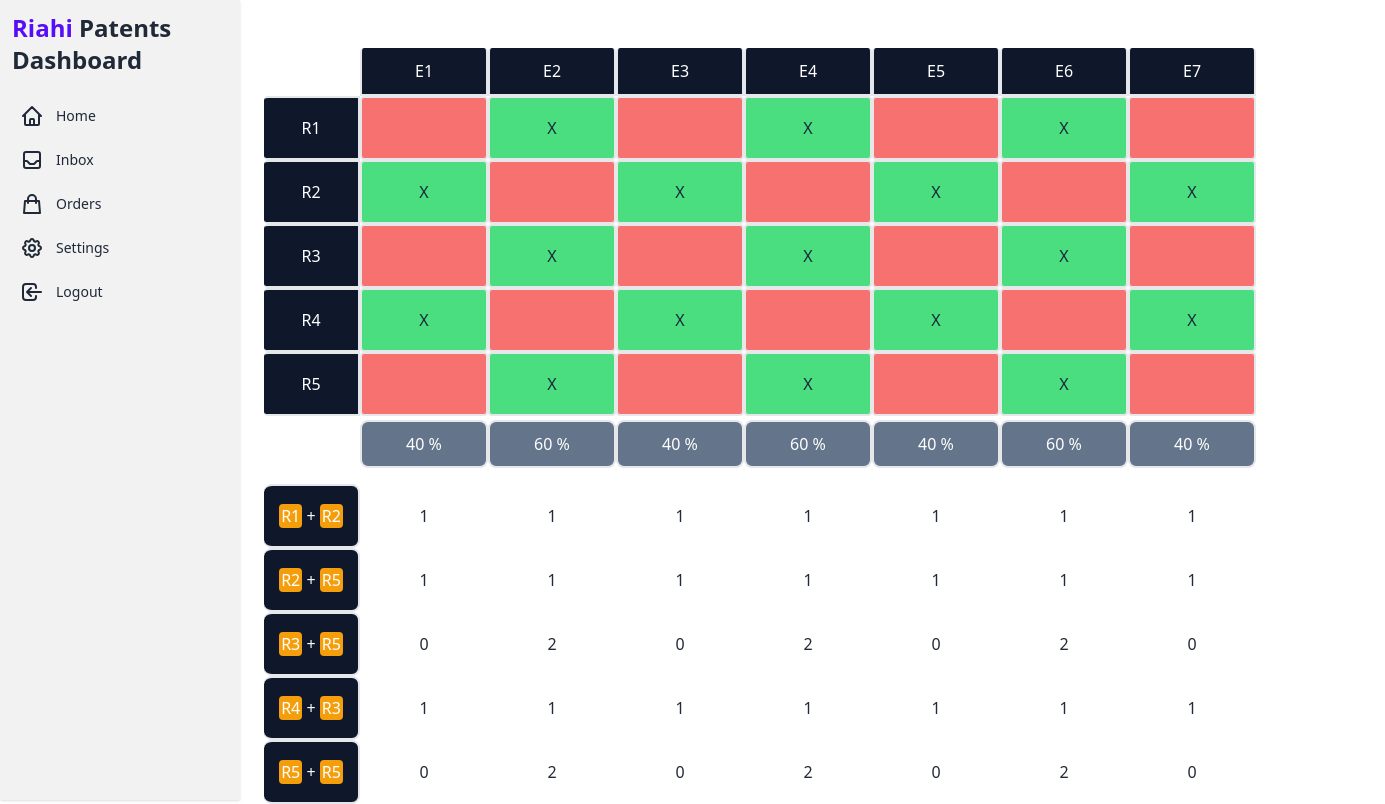
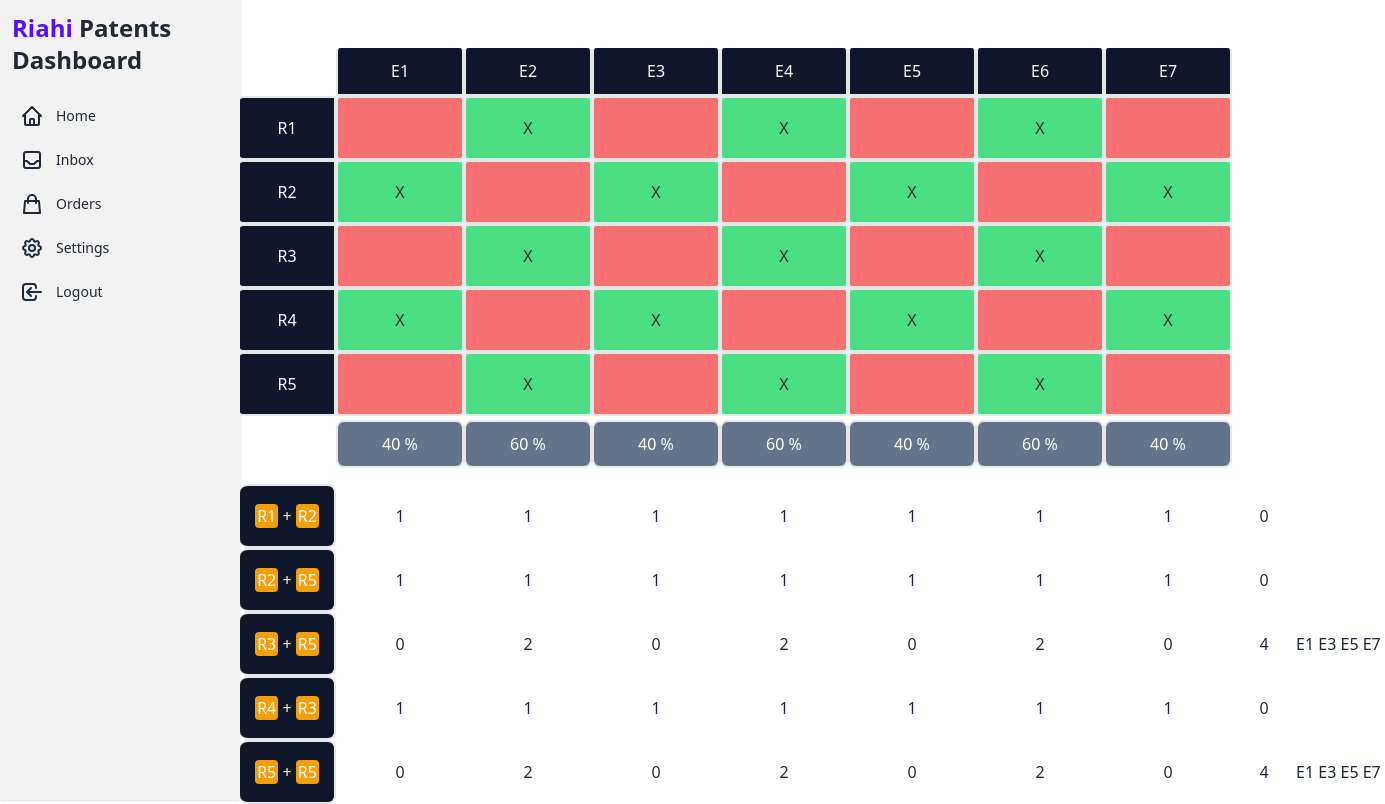
Before and after one commit to ssjkhan/rp-dashboard-tha, a React app: page / in a window 1280 px wide. Shown: the whole page, 1385 px wide, since content can reach past the window. Built offline with nearby package versions, Linux system fonts and the light colour scheme.

Commit message:
feat: missing elements count and display

```diff
--- a/src/App.tsx
+++ b/src/App.tsx
@@ -1,7 +1,8 @@
-import React from "react";
 import DataTable from "./features/data-table/DataTable";
 import SideBar from "./components/side-bar/SideBar";
 import EvalTable from "./features/eval-table/EvalTable";
+import MissingElements from "./features/missing-elements/MissingTable";
+
 function App() {
   return (
     <div className="App">
@@ -11,8 +12,9 @@ function App() {
           <div className="">
             <DataTable />
           </div>
-          <div className="mt-4">
+          <div className="mt-4 flex">
             <EvalTable />
+            <MissingElements />
           </div>
         </div>
       </div>
--- a/src/features/eval-table/EvalTable.tsx
+++ b/src/features/eval-table/EvalTable.tsx
@@ -1,5 +1,4 @@
 import RowLabel from "./RowLabel";
-import HeaderRow from "../data-table/HeaderRow";
 import EvalRow from "./EvalRow";
 import { useAppSelector } from "../../app/hooks";
 import { selectStatementsSize } from "../api/evalSlice";
--- /dev/null
+++ b/src/features/missing-elements/MissingElementCell.tsx
@@ -0,0 +1,22 @@
+type MissingElCellPropsType = {
+  elList: number[];
+};
+
+function MissingElCell(props: MissingElCellPropsType) {
+  const { elList } = props;
+
+  return (
+    <div className="flex">
+      <div className="w-8 h-8 lg:w-16 lg:h-16 flex items-center justify-center">
+        {elList.length}
+      </div>
+      <div className="w-auto h-8 lg:w-16 lg:h-16 flex items-center justify-start">
+        {elList.map((el: number) => {
+          return <span>E{el + 1}&nbsp;</span>;
+        })}
+      </div>
+    </div>
+  );
+}
+
+export default MissingElCell;
--- /dev/null
+++ b/src/features/missing-elements/MissingTable.tsx
@@ -0,0 +1,44 @@
+import { useAppSelector } from "../../app/hooks";
+import { selectStatementsAll } from "../api/evalSlice";
+import { selectDataAll, selectDataSize } from "../api/dataSlice";
+import MissingElCell from "./MissingElementCell";
+
+type MissingElementsPropsType = {};
+
+function MissingElements(props: MissingElementsPropsType) {
+  const statements = useAppSelector(selectStatementsAll);
+  const data = useAppSelector(selectDataAll);
+  const { colCount } = useAppSelector(selectDataSize);
+
+  // calculate missing elements
+
+  // missingArr safe as number[] due to intialization
+  const missingArr = [] as number[][];
+
+  statements.forEach((statement, index) => {
+    // initialize array for new row
+    // [] is safe as number[] from intialization
+    missingArr.push([] as number[]);
+    const { rowIndex1, rowIndex2 } = statement;
+
+    // check each element combination
+    for (let col = 0; col < colCount; col++) {
+      let val1 = data[rowIndex1][col];
+      let val2 = data[rowIndex2][col];
+
+      if (val1 === 0 && val2 === 0) missingArr[index].push(col);
+    }
+  });
+
+  return (
+    <div>
+      <div className="flex">
+      </div>
+      {missingArr.map((elList: number[], index) => {
+        return <MissingElCell key={`missingElCell-${index}`} elList={elList} />;
+      })}
+    </div>
+  );
+}
+
+export default MissingElements;
```
